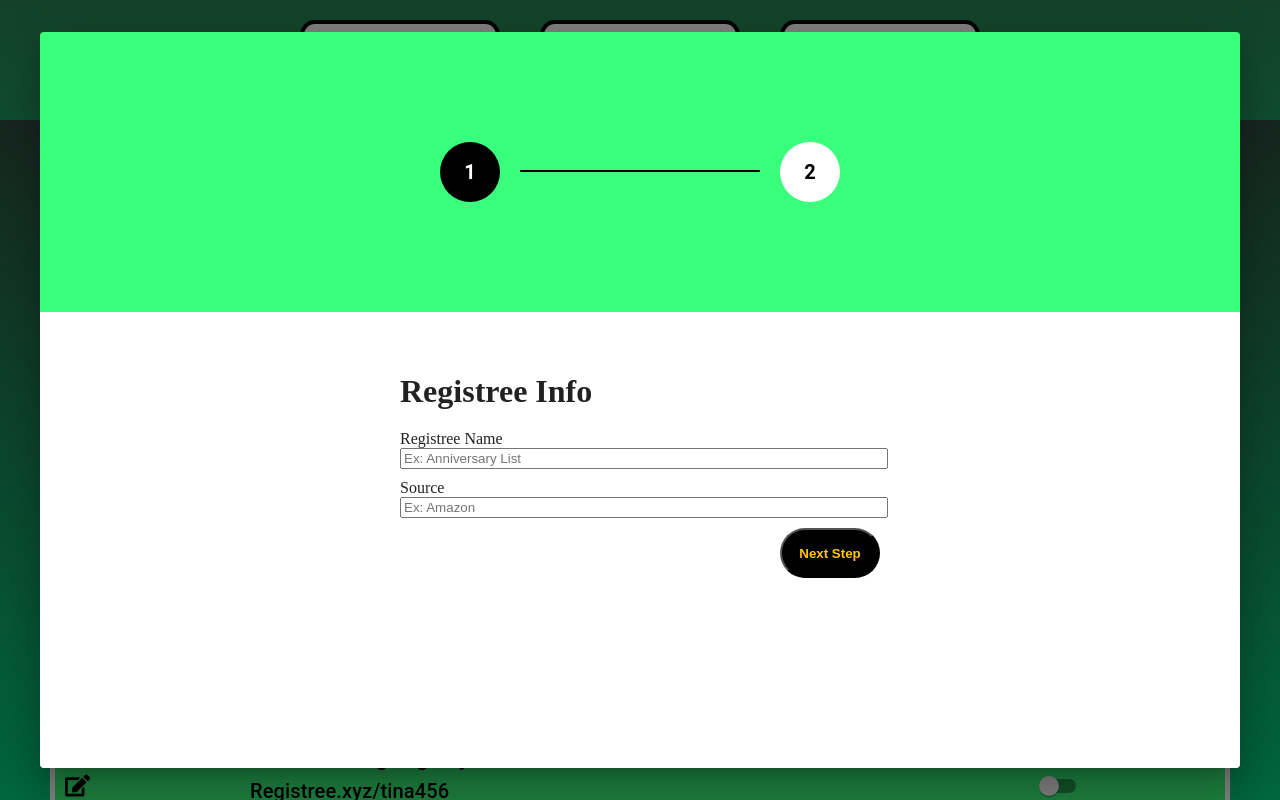
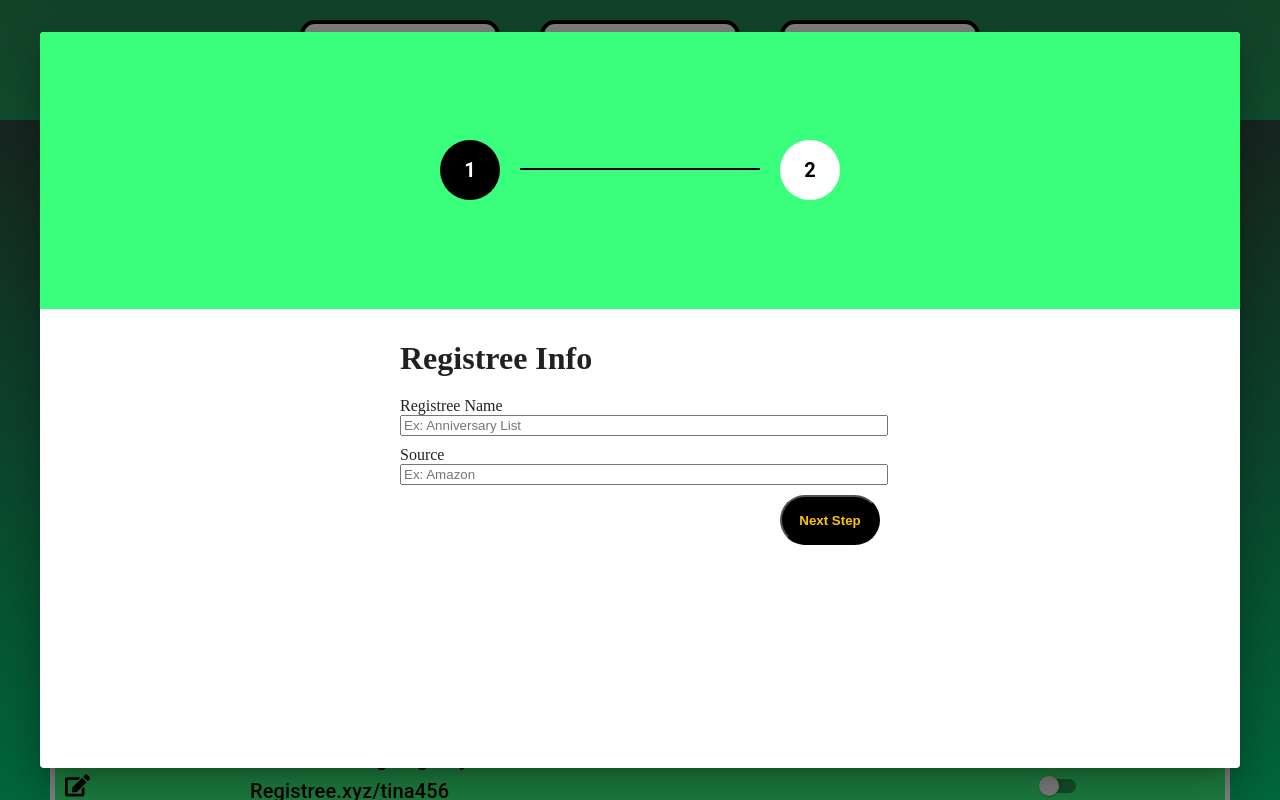
Before and after one commit to SamuelBanya/Registree, a Next.js app in the folder registree/: page /registrees/registree-page in a window 1280 px wide. Both pictures are taken after a click on the button "ADD NEW REGISTREE". Built offline with nearby package versions, Linux system fonts and the light colour scheme; some icons are missing.

Commit message:
Forcing Box components instead of div tags

```diff
--- a/registree/components/overlay/RegistryWizard.tsx
+++ b/registree/components/overlay/RegistryWizard.tsx
@@ -29,8 +29,8 @@ const RegistryWizard: React.FC<RegistryDialogProps> = ({ open, selectedValue, on
 
   return (
     <Dialog onClose={handleClose} open={open} maxWidth="lg" fullWidth>
-      <Box p={{ xs: 2, sm: 2, md: 0 }} height="100vh" width="100%" display="flex" flexDirection="column" justifyContent="center" position="relative">
-        <div style={{ background: '#3AFF7D', height: '5%', width: '100%', position: 'absolute', top: 0, left: 0, right: 0, paddingTop: '10%', paddingBottom: '10%', display: 'flex', alignItems: 'center', justifyContent: 'center', minHeight: '5%' }}>
+      <Box style={{ height: '100vh' }}>
+        <Box style={{ background: '#3AFF7D', height: '5%', width: '100%', position: 'absolute', top: 0, left: 0, right: 0, paddingTop: '10%', paddingBottom: '10%', display: 'flex', alignItems: 'center', justifyContent: 'center', minHeight: '5%', overflow: 'auto' }}>
           <Avatar
             sx={{
               width: 60,
@@ -56,9 +56,9 @@ const RegistryWizard: React.FC<RegistryDialogProps> = ({ open, selectedValue, on
           >
             2
           </Avatar>
-        </div>
-        <div style={{ display: 'flex', flexDirection: 'column', alignItems: 'center', justifyContent: 'center', height: '100vh' }}>
-          <form onSubmit={formik.handleSubmit} style={{ width: '100%', maxWidth: '40%', margin: '0 auto', maxHeight: '20%' }}>
+        </Box>
+        <Box style={{ display: 'flex', flexDirection: 'column', alignItems: 'center', justifyContent: 'center', height: '100vh' }}>
+          <form onSubmit={formik.handleSubmit} style={{ width: '100%', maxWidth: '40%', margin: '0 auto' }}>
             <h1 style={{ marginBottom: '20px', textAlign: 'left' }}>
               Registree Info
             </h1>
@@ -75,7 +75,6 @@ const RegistryWizard: React.FC<RegistryDialogProps> = ({ open, selectedValue, on
                 style={{ width: '100%' }}
               />
             </div>
-
             <div style={{ marginBottom: '10px' }}>
               <label htmlFor="source">Source</label>
               <input
@@ -89,7 +88,6 @@ const RegistryWizard: React.FC<RegistryDialogProps> = ({ open, selectedValue, on
                 style={{ width: '100%' }}
               />
             </div>
-
             <div style={{ display: 'flex', justifyContent: 'flex-end' }}>
               <button
                 type="submit"
@@ -106,9 +104,9 @@ const RegistryWizard: React.FC<RegistryDialogProps> = ({ open, selectedValue, on
               </button>
             </div>
           </form>
-        </div>
+        </Box>
       </Box>
-    </Dialog>
+    </Dialog >
   );
 }
 
```
